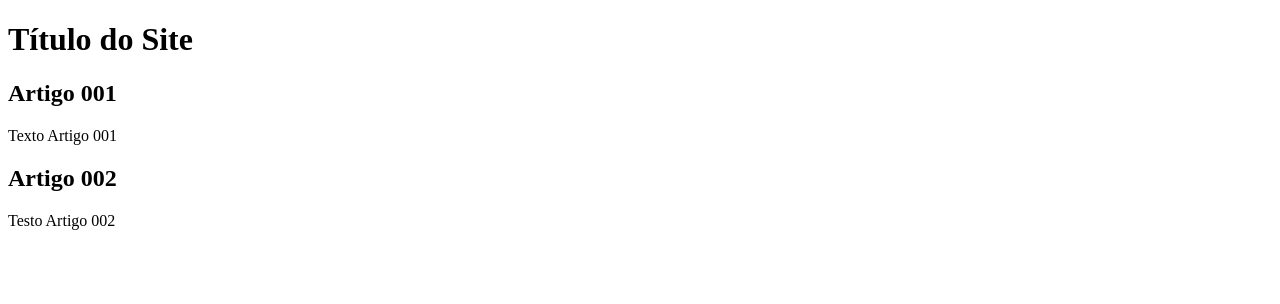
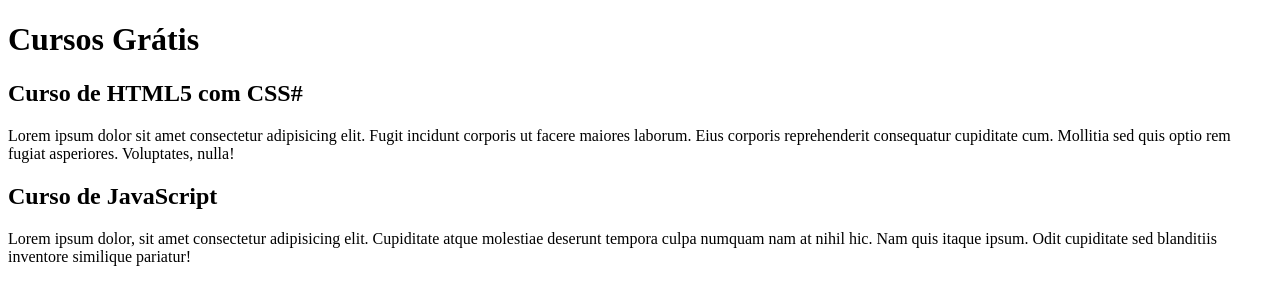
Before and after one commit to LucasBehsDosReis/projeto-site, a plain HTML site: page index.html in a window 1280 px wide. Drawn offline with Linux system fonts and the light colour scheme.

Commit message:
Início da produção do conteúdo.
Iniciando a produção do conteúdo da página.

```diff
--- a/index.html
+++ b/index.html
@@ -9,15 +9,15 @@
 <body>
     <main>
         <header>
-            <h1>Título do Site</h1>
+            <h1>Cursos Grátis</h1>
         </header>
         <article>
-            <h2>Artigo 001</h2>
-            <p>Texto Artigo 001</p>
+            <h2>Curso de HTML5 com CSS#</h2>
+            <p>Lorem ipsum dolor sit amet consectetur adipisicing elit. Fugit incidunt corporis ut facere maiores laborum. Eius corporis reprehenderit consequatur cupiditate cum. Mollitia sed quis optio rem fugiat asperiores. Voluptates, nulla!</p>
         </article>
         <article>
-            <h2>Artigo 002</h2>
-            <p>Testo Artigo 002</p>
+            <h2>Curso de JavaScript</h2>
+            <p>Lorem ipsum dolor, sit amet consectetur adipisicing elit. Cupiditate atque molestiae deserunt tempora culpa numquam nam at nihil hic. Nam quis itaque ipsum. Odit cupiditate sed blanditiis inventore similique pariatur!</p>
         </article>
     </main>
 </body>
```
